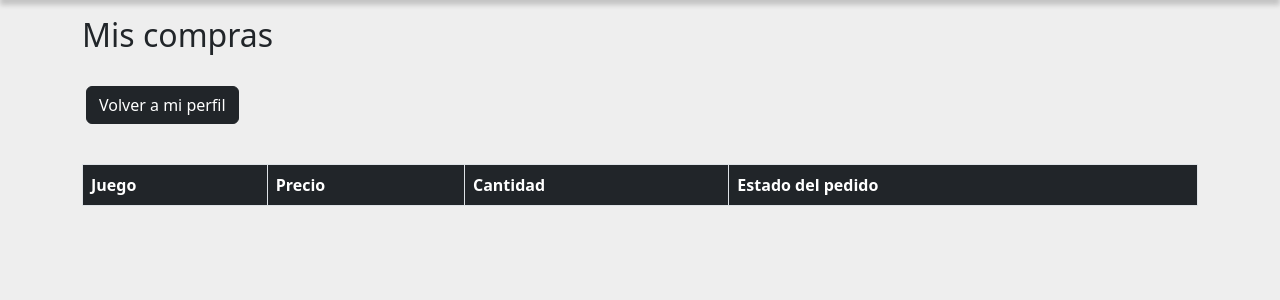
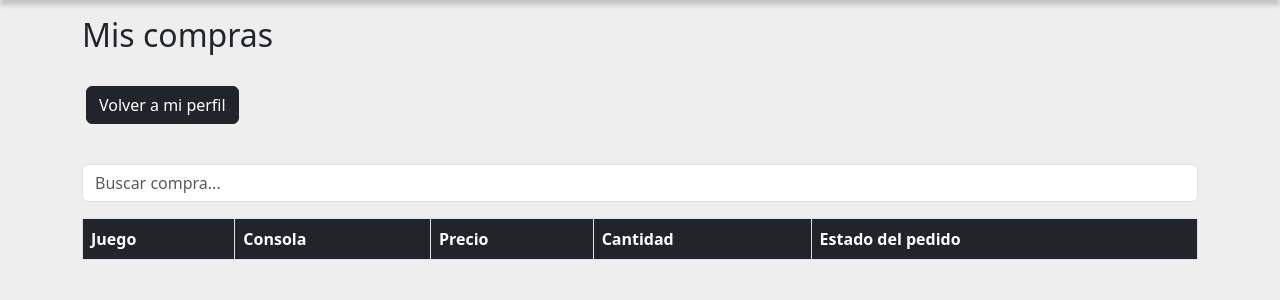
Before and after one commit to GwynbleiddOfR/gamestoreproject, a Django app: page /vistaCompras/ in a window 1280 px wide. Shown: the part 146-446 px from the top of the page. Run offline with Django 5.2, Linux system fonts and the light colour scheme; the visitor is signed in with stand-in values (Sample User, id 1); data that the repository does not hold is empty; some libraries are stand-ins or nearby versions; some web fonts are replaced.

Commit message:
Buscar compra OK

```diff
--- a/gamewebstore/templates/gamewebstore/vistaCompras.html
+++ b/gamewebstore/templates/gamewebstore/vistaCompras.html
@@ -8,10 +8,18 @@
         <h2>Mis compras</h2>
         <a href="{% url 'userProfile' %}" class="btn btn-dark my-4 mx-1">Volver a mi perfil</a>
         <div class="table-responsive my-3">
+
+            <form method="get">
+                <div class="input-group mb-3 col-lg-6 col-md-8 col-12">
+                    <input type="text" class="form-control" name="q" placeholder="Buscar compra..." aria-label="Buscar" value="{{ request.GET.q }}">
+                </div>
+            </form>
+
             <table class="table table-bordered">
                 <thead>
                     <tr>
                         <th class="bg-dark text-white">Juego</th>
+                        <th class="bg-dark text-white">Consola</th>
                         <th class="bg-dark text-white">Precio</th>
                         <th class="bg-dark text-white">Cantidad</th>
                         <th class="bg-dark text-white">Estado del pedido</th>
@@ -21,6 +29,7 @@
                     {% for venta in ventas %}
                         <tr>
                             <td>{{ venta.juego.nomb_juego }}</td>
+                            <td>{{ venta.juego.consola }}</td>
                             <td>$ {{ venta.total_venta }}</td>
                             <td>{{ venta.cantidad }}</td>
                             <td>{{ venta.estado }}</td>
--- a/gamewebstore/views.py
+++ b/gamewebstore/views.py
@@ -297,7 +297,18 @@ def userProfile(request):
 
 @login_required
 def vistaCompras(request):
+    query = request.GET.get('q')
     ventas = Venta.objects.filter(usuario=request.user).order_by('-fecha')
+
+    if query:
+        ventas_filtradas = ventas.filter(
+            Q(juego__nomb_juego__icontains=query) |
+            Q(juego__consola__icontains=query) |
+            Q(cantidad__icontains=query) |
+            Q(estado__icontains=query)
+        )
+        if ventas_filtradas.exists():
+            ventas = ventas_filtradas
 
     datos={
         "ventas":ventas
@@ -327,7 +338,7 @@ def vistaVentas(request):
     ventas = Venta.objects.all().order_by('-fecha')
 
     if query:
-        ventas = ventas.filter(
+        ventas_filtradas = ventas.filter(
             Q(id__icontains=query) |
             Q(juego__id__icontains=query) |
             Q(juego__nomb_juego__icontains=query) |
@@ -338,6 +349,8 @@ def vistaVentas(request):
             Q(estado__icontains=query) |
             Q(fecha__icontains=query)
         )
+        if ventas_filtradas.exists():
+            ventas = ventas_filtradas
 
     if request.method == 'POST':
         venta_id = request.POST.get('venta_id')
```
Also changed, not shown: gamewebstore/migrations/0006_alter_juego_consola_alter_perfil_ciudad_and_more.py (added).
